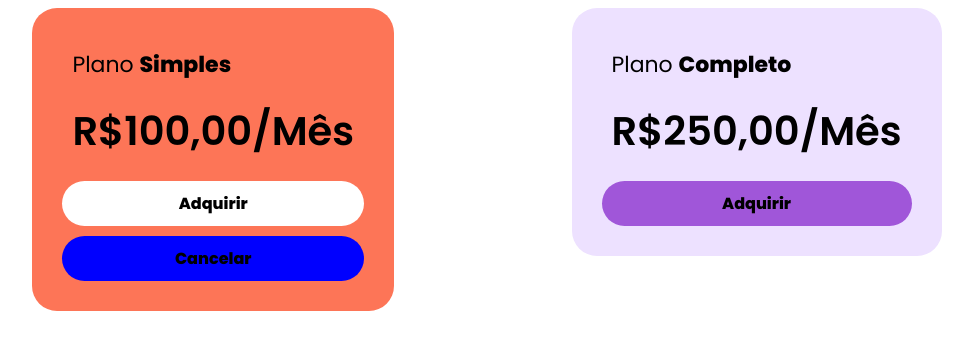
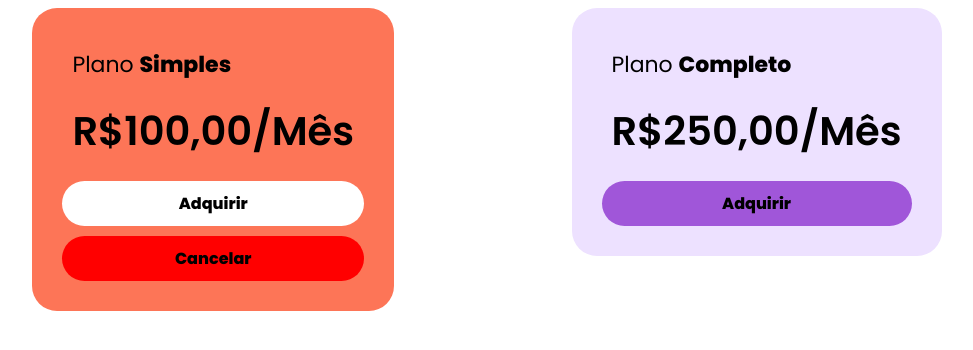
Before and after one commit to Henrique-182/curso-de-angular-v2-ao-v17, an Angular app in the folder 02_Componentes_Estilizacoes/projeto-components/: page / in a window 1280 px wide. Shown: the top 350 px of the page, without its empty margins (153-1126 px from the left). Built offline with nearby package versions, Linux system fonts and the light colour scheme.

Commit message:
Referenciar Arquivos de Estilos (prop "styleUrls")

```diff
--- /dev/null
+++ b/02_Componentes_Estilizacoes/projeto-components/src/app/card-button-cancel/card-button-cancel-2.component.scss
@@ -0,0 +1,3 @@
+.card-button-cancel {
+    background-color: red;
+}
--- /dev/null
+++ b/02_Componentes_Estilizacoes/projeto-components/src/app/card-button-cancel/card-button-cancel.component.scss
@@ -0,0 +1,10 @@
+.card-button-cancel {
+    font-size: 16px;
+    text-align: center;
+    margin-top: 10px;
+    border-radius: 25px;
+    background-color: blue;
+    cursor: pointer;
+    font-weight: bold;
+    padding: 10px;
+}
--- a/02_Componentes_Estilizacoes/projeto-components/src/app/card-button-cancel/card-button-cancel.component.ts
+++ b/02_Componentes_Estilizacoes/projeto-components/src/app/card-button-cancel/card-button-cancel.component.ts
@@ -5,24 +5,9 @@ import { Component } from '@angular/core';
   template: `
     <div class="card-button-cancel">Cancelar</div>
   `,
-  styles: [
-    `
-      .card-button-cancel {
-        font-size: 16px;
-        text-align: center;
-        margin-top: 10px;
-        border-radius: 25px;
-        background-color: red;
-        cursor: pointer;
-        font-weight: bold;
-        padding: 10px;
-      }
-    `,
-    `
-      .card-button-cancel {
-        background-color: blue;
-      }
-    `
+  styleUrls: [
+    './card-button-cancel.component.scss',
+    './card-button-cancel-2.component.scss'
   ]
 })
 export class CardButtonCancelComponent {
```
